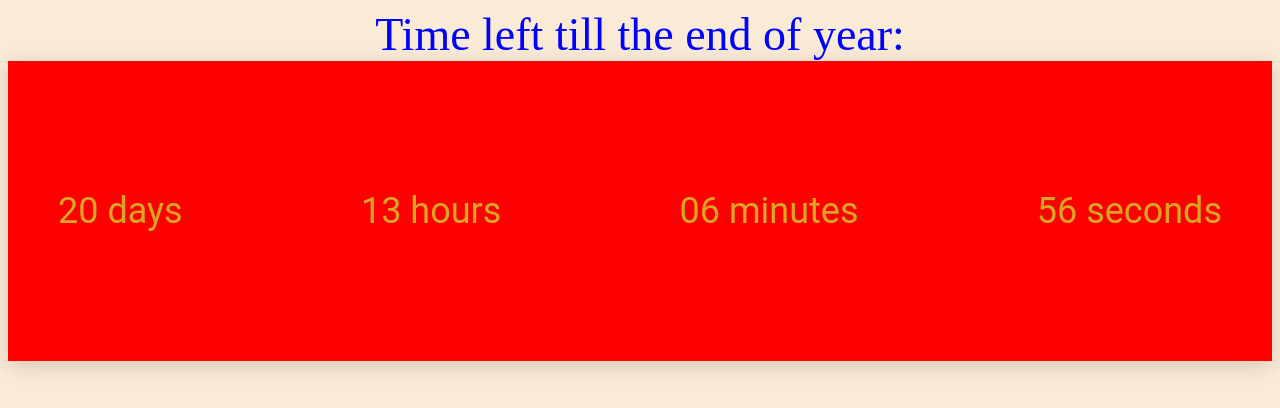
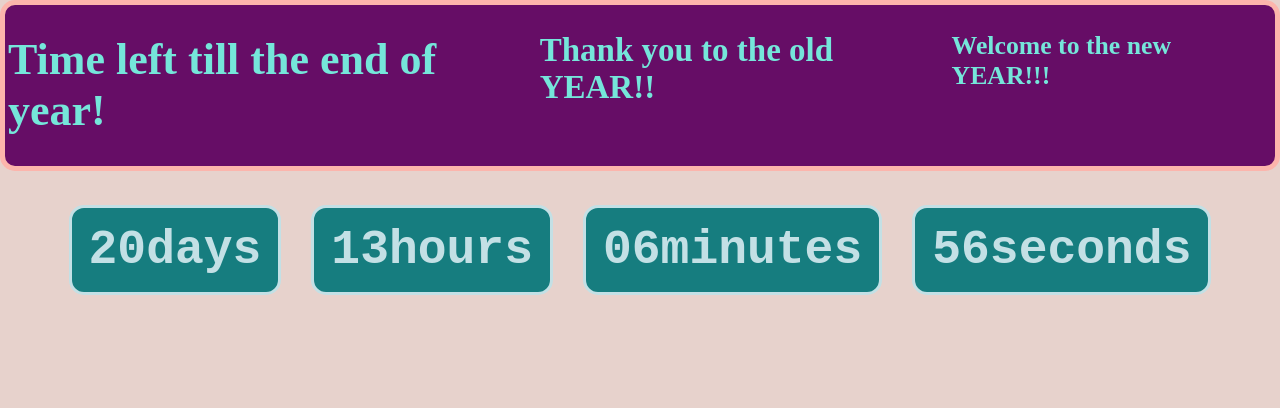
Before and after one commit to Volod00/timer, a plain HTML site: page index.html in a window 1280 px wide. Drawn offline with Linux system fonts and the light colour scheme.

Commit message:
css applied

```diff
--- a/index.html
+++ b/index.html
@@ -7,27 +7,27 @@
     <link rel="stylesheet" href="style.css">
 </head>
 <body>
-    <div class="holliday__timer">
-        <div class="title" style="color: blue; font-size: 46px; text-align: center;">Time left till the end of year:</div>
-        <div class="timer">
-            <div class="timer__block">
-                <span id="days">12</span>
-                days
-            </div>
-            <div class="timer__block">
-                <span id="hours">20</span>
-                hours
-            </div>
-            <div class="timer__block">
-                <span id="minutes">56</span>
-                minutes
-            </div>
-            <div class="timer__block">
-                <span id="seconds">20</span>
-                seconds
-            </div>
+    <div class="timer-title">
+        <h1>Time left till the end of year!</h1>
+        <h2>Thank you to the old YEAR!!</h2>
+        <h3>Welcome to the new YEAR!!!</h3>
+     </div>
+
+    <div class="timer">
+        <div class="timer-block">
+        <span id="days">days</span> days
+        </div>
+        <div class="timer-block">
+        <span id="hours">hours</span> hours
+        </div>
+        <div class="timer-block">
+        <span id="minutes">minutes</span> minutes
+        </div>
+        <div class="timer-block">
+        <span id="seconds">seconds</span> seconds
         </div>
     </div>
-<script src="script.js"></script>
+
+    <script src="script.js"></script>
 </body>
 </html>
--- a/script.js
+++ b/script.js
@@ -1,45 +1,43 @@
-window.addEventListener('DOMContentLoaded', () =>{
+window.addEventListener("DOMContentLoaded", () => {
+  const deadline = "2023-01-01";
 
-const deadline = '2023-01-01';
+  function start(endtime) {
+    const currentTime = Date.parse(endtime) - Date.parse(new Date());
+    const days = Math.floor(currentTime / (1000 * 60 * 60 * 24));
+    const hours = Math.floor((currentTime / 1000 / 60 / 60) % 24);
+    const minutes = Math.floor((currentTime / 1000 / 60) % 60);
+    const seconds = Math.floor((currentTime / 1000) % 60);
 
-function start (endtime){
-    const currentTime = Date.parse(endtime) - Date.parse(new Date());
-    const days = Math.floor(currentTime/(1000*60*60*24));
-    const hours = Math.floor((currentTime/1000/60/60)%24);
-    const minutes = Math.floor((currentTime/1000/60)%60);
-    const seconds = Math.floor((currentTime/1000)%60);
-
-    return{
-        'total': currentTime,
-        'days': days,
-        'hours':hours,
-        'minutes':minutes,
-        'seconds':seconds
+    return {
+      total: currentTime,
+      days: days,
+      hours: hours,
+      minutes: minutes,
+      seconds: seconds,
     };
   }
 
-    function getZero(num){
-     if (num >=0  && num <10){
+  function getZero(num) {
+    if (num >= 0 && num < 10) {
       return `0${num}`;
-            }else{
+    } else {
       return num;
     }
   }
 
-
   start(deadline);
 
-function setTime(selector, endtime){
+  function setTime(selector, endtime) {
     const timer = document.querySelector(selector);
-    const days = timer.querySelector('#days');
-    const hours = timer.querySelector('#hours');
-    const minutes = timer.querySelector('#minutes');
-    const seconds = timer.querySelector('#seconds');
-    const timeInterval = setInterval(updateClock,1000);
+    const days = timer.querySelector("#days");
+    const hours = timer.querySelector("#hours");
+    const minutes = timer.querySelector("#minutes");
+    const seconds = timer.querySelector("#seconds");
+    const timeInterval = setInterval(updateClock, 1000);
 
     updateClock();
 
-function updateClock(){
+    function updateClock() {
       const t = start(endtime);
 
       days.innerHTML = getZero(t.days);
@@ -47,12 +45,11 @@ function updateClock(){
       minutes.innerHTML = getZero(t.minutes);
       seconds.innerHTML = getZero(t.seconds);
 
-        if( t.total <= 0){
+      if (t.total <= 0) {
         clearInterval(timeInterval);
       }
     }
   }
 
-   setTime('.timer', deadline);
-
+  setTime(".timer", deadline);
 });
--- a/style.css
+++ b/style.css
@@ -1,36 +1,89 @@
+
 body{
-    background-color: antiquewhite;
+  margin:0;
+  background-color:#E7D2CC;
+}
+.timer-title{
+  display: flex;
+  justify-content: space-around;
+  margin-left:0;
+  margin-right:0;
+  margin-top:0;
+  margin-bottom: 10px;
+  padding-left: 3px;
+  padding-right: 3px;
+  background-color:#660d66;
+  color:#75E6DA;
+  font-weight: bold;
+  font-size: 22px;
+  border: 5px solid #FCB5AC;
+  border-radius:15px;
 }
 
+.timer {
+  display: flex;
+  justify-content: center;
+  padding-top: 24px;
+  padding-bottom: 24px;
+  padding-left: 4px;
+  padding-right: 4px;
+  padding: 24;
+  color:#C3E0E5;
+  font-weight: bold;
+  font-size: 48px;
+  font-family: 'Courier New', Courier, monospace;
+}
+
+.timer-block {
+  display: flex;
+  border: 3px solid #C3E0E5;
+  background-color:#167D7F;
+  border-radius: 15px;
+  padding:15px 17px;
+  margin-left:15px;
+  margin-right:15px;
+}
+
+
+
+
+
+
+
+
+
+
+
+
+
+
+
+
+
+
+/* .holliday__timer{
+  width: 100%;
+  margin-top: 20px;
+  margin-left: 10px;
+  margin-right: 10px;
+  padding-left: 5px;
+  /* display: flex; */
+  /* justify-content: space-around;
+  border: solid 2px;
+  height: 300px;
+};
+
 .timer{
-    box-sizing: border-box;
-    display: flex;
-    justify-content: space-between;
-    padding-left: 50px;
-    padding-right: 50px;
-    align-items: center;
-    width: 100%;
-    height: 300px;
-    background: red;
-    color: goldenrod;
-    box-shadow: 0 4px 20px rgba(21, 2, 8, 0.161);
-    font-size: 36px;
-    font-weight: 400px;
-    text-align: center;
-    font-family: Roboto,sans-serif;
+   background-color:blanchedalmond;
+
 };
+
 .title {
-    display: block;
-    padding-left: 20px;
-    font-size: 36px;
-    font-weight: 400px;
-    text-align: center;
-    font-family: Roboto,sans-serif;
+    background-color :brown;
+    padding-top: 5px;
+    width: 20%;
 };
-/* .timer__block{
-        display: block;
-        width: 102px;
-        height: 120px;
-        justify-content: space-between;
-        text-align: center;
+
+.timer__block{
+        border: solid 1px;
 }; */
```
Lines whose indentation alone changed are shown as unchanged.
